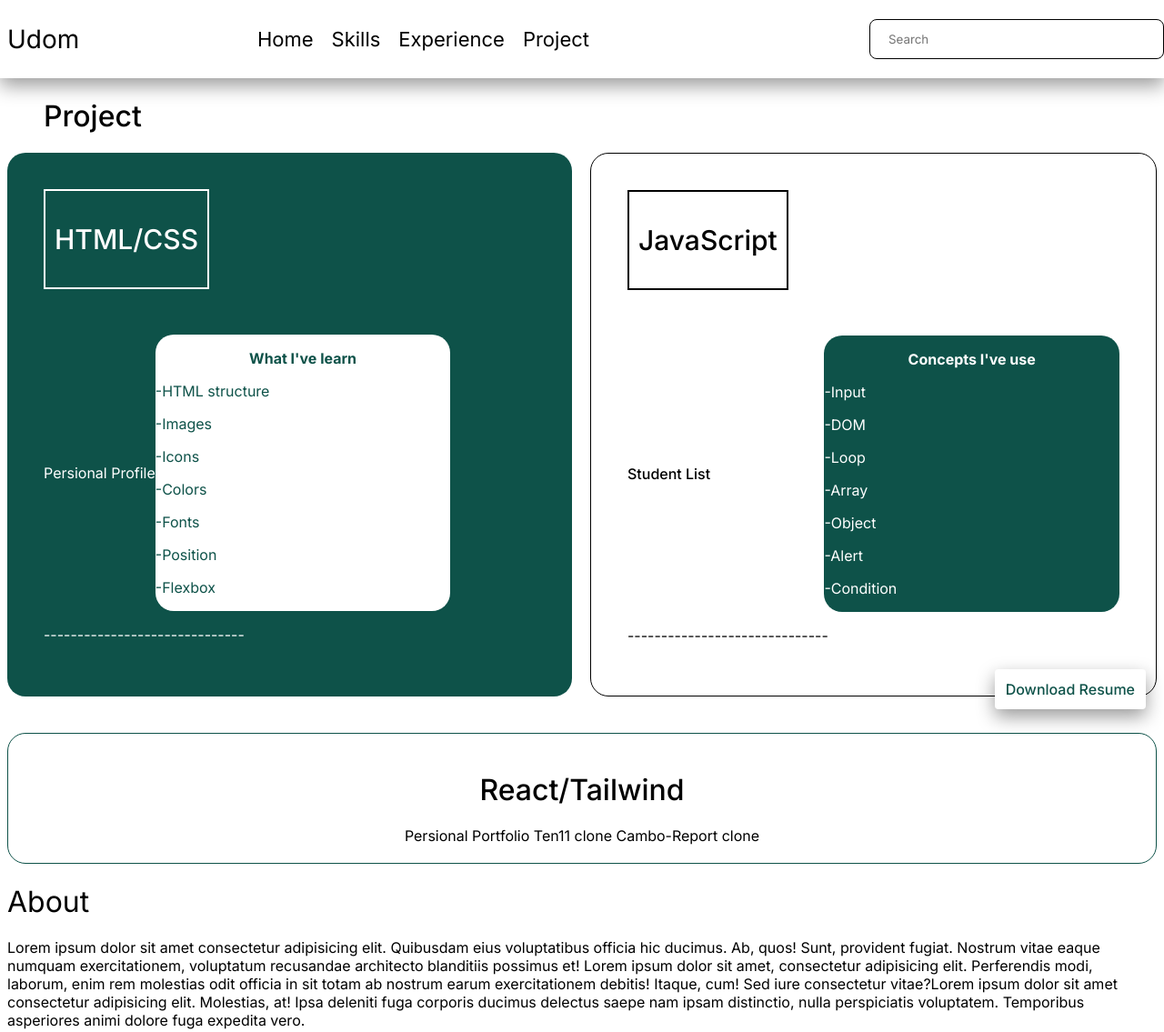
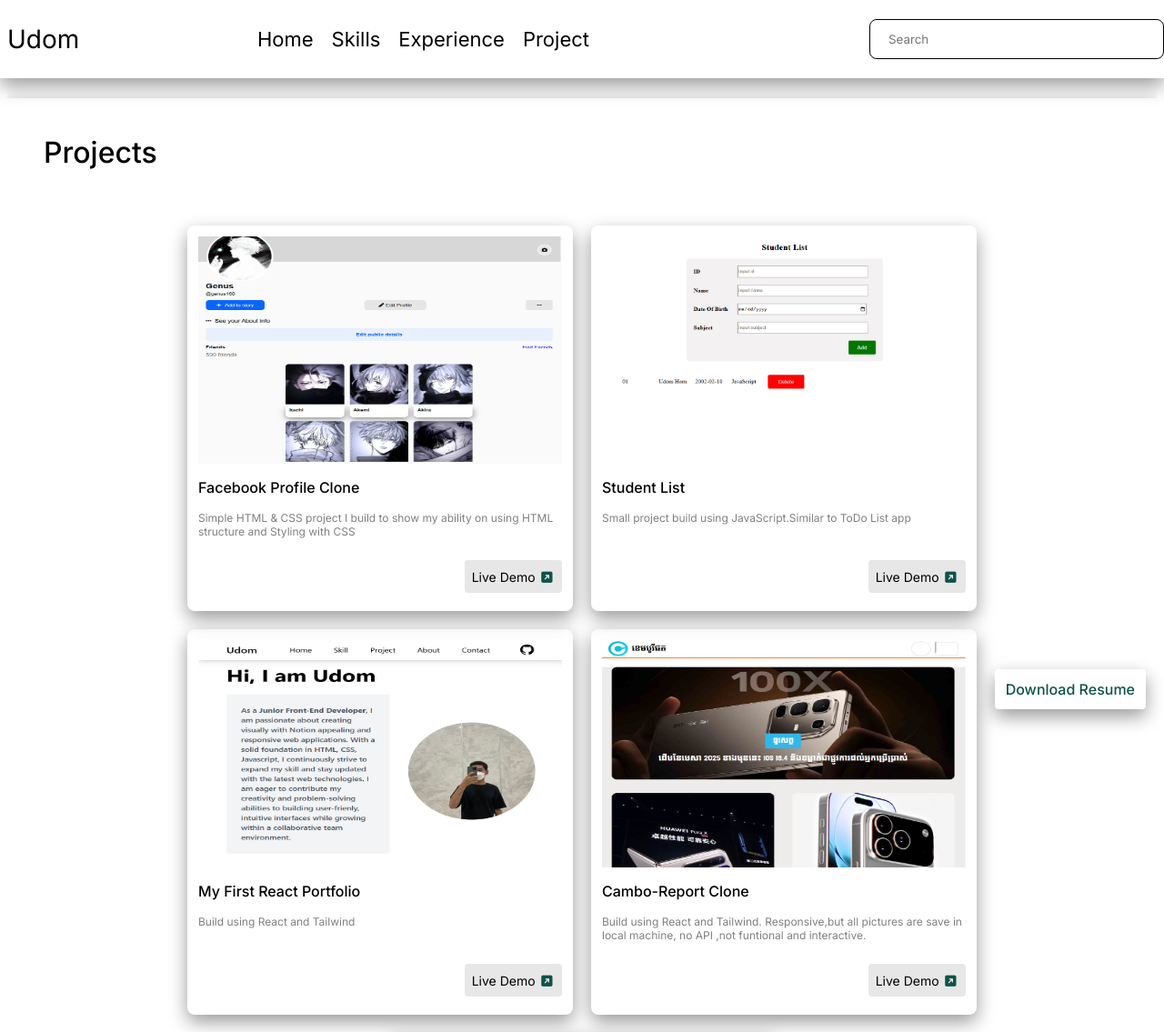
Before and after one commit to UdomHorn/Portfolio2026, a plain HTML site: page project.html in a window 1280 px wide. Shown: the top 1135 px of the page at 91% size. Drawn offline with Linux system fonts and the light colour scheme; a web font is replaced by a local one.

Commit message:
rework on project section

```diff
--- a/project.html
+++ b/project.html
@@ -47,78 +47,88 @@
 
      <!-- Project -->
 
-     <div class="project-container">
-      <div>
-        <h1>Project</h1>
-      </div>
+    <!-- Project -->
 
-      <div class="project">
-        <div class="project-left">
-          <div class="project-title-left">
-            <h2>HTML/CSS</h2>
+    <div class="project-container">
+      <h1>Projects</h1>
+
+      <div class="project-content">
+
+        <div class="project">
+          <div class="images">
+            <img src="image/facebook.jpg" alt="">
           </div>
-          <div class="project-item-left">
-            <div class="project-content">
-              <div class="project-content-left"><a href="https://facebook-kappa-steel.vercel.app/">Persional Profile</a>
-              </div>
-              <div class="project-content-right">
-                <p>What I've learn</p>
-                <p>-HTML structure</p>
-                <p>-Images</p>
-                <p>-Icons</p>
-                <p>-Colors</p>
-                <p>-Fonts</p>
-                <p>-Position</p>
-                <p>-Flexbox</p>
-              </div>
+          <div class="project-detail">
+            <p class="project-title">Facebook Profile Clone</p>
+            <p class="text-detail">Simple HTML & CSS project I build to show my ability on using HTML structure and Styling with CSS</p>
+
+            <div class="demo">
+              <a href="https://facebook-kappa-steel.vercel.app/"> Live Demo <i class="fa-solid fa-square-arrow-up-right"></i></a>
             </div>
-            <p>------------------------------</p>
           </div>
+        </div>
 
+        <div class="project">
+          <div class="images">
+            <img src="image/studentlist.png" alt="">
+          </div>
+          <div class="project-detail">
+            <p class="project-title">Student List</p>
+            <p class="text-detail">Small project build using JavaScript.Similar to ToDo List app</p>
+
+            <div class="demo">
+              <a href="https://student-list-drab.vercel.app/"> Live Demo <i class="fa-solid fa-square-arrow-up-right"></i></a>
+            </div>
+          </div>
         </div>
-        <div class="project-right">
-          <div class="project-title-right">
-            <h2>JavaScript</h2>
+
+        <div class="project">
+          <div class="images">
+            <img src="image/portfolio.jpg" alt="">
           </div>
-          <div class="project-item-right">
-            <div class="project-content">
-              <div class="project-content-javascript-left"><a href="https://student-list-drab.vercel.app/">Student
-                  List</a></div>
-              <div class="project-content-javascript-right">
-                <p>Concepts I've use</p>
-                <p>-Input</p>
-                <p>-DOM</p>
-                <p>-Loop</p>
-                <p>-Array</p>
-                <p>-Object</p>
-                <p>-Alert</p>
-                <p>-Condition</p>
-              </div>
+          <div class="project-detail">
+            <p class="project-title">My First React Portfolio</p>
+            <p class="text-detail">Build using React and Tailwind </p>
+
+            <div class="demo">
+              <a href="https://portfolio-genus-projects.vercel.app/"> Live Demo <i class="fa-solid fa-square-arrow-up-right"></i></a>
             </div>
-            <p>------------------------------</p>
           </div>
-          <!-- <div class="project-item-right">
-            <a href="https://student-list-drab.vercel.app/">Student List</a>
-          </div> -->
         </div>
-      </div>
 
-      <div class="project-react">
-        <div class="project-react-content">
-          <h1>React/Tailwind</h1>
-          <a href="https://portfolio-genus-projects.vercel.app/">Persional Portfolio</a>
-          <a href="https://ten11-kappa.vercel.app/">Ten11 clone</a>
-          <a href="https://cambo-report.vercel.app/">Cambo-Report clone</a>
+        <div class="project">
+          <div class="images">
+            <img src="image/cambo-report.jpg" alt="">
+          </div>
+          <div class="project-detail">
+            <p class="project-title">Cambo-Report Clone</p>
+            <p class="text-detail">Build using React and Tailwind. Responsive,but all pictures are save in local machine,  no API ,not funtional and interactive.</p>
+
+            <div class="demo">
+              <a href="https://cambo-report.vercel.app/"> Live Demo <i class="fa-solid fa-square-arrow-up-right"></i></a>
+            </div>
+          </div>
         </div>
+
+        <div class="project">
+          <div class="images">
+            <img src="image/ten11.jpg" alt="">
+          </div>
+          <div class="project-detail">
+            <p class="project-title">Ten11 Clone</p>
+            <p class="text-detail">Build using React and Tailwind. Responsive,but all pictures are save in local machine,  no API ,not funtional and interactive</p>
+
+            <div class="demo">
+              <a href="https://ten11-kappa.vercel.app/"> Live Demo <i class="fa-solid fa-square-arrow-up-right"></i></a>
+            </div>
+          </div>
+        </div>
+
+
       </div>
     </div>
 
 
-    <div class="about">
-      <h1>About</h1>
-      <p>Lorem ipsum dolor sit amet consectetur adipisicing elit. Quibusdam eius voluptatibus officia hic ducimus. Ab, quos! Sunt, provident fugiat. Nostrum vitae eaque numquam exercitationem, voluptatum recusandae architecto blanditiis possimus et! Lorem ipsum dolor sit amet, consectetur adipisicing elit. Perferendis modi, laborum, enim rem molestias odit officia in sit totam ab nostrum earum exercitationem debitis! Itaque, cum! Sed iure consectetur vitae?Lorem ipsum dolor sit amet consectetur adipisicing elit. Molestias, at! Ipsa deleniti fuga corporis ducimus delectus saepe nam ipsam distinctio, nulla perspiciatis voluptatem. Temporibus asperiores animi dolore fuga expedita vero.</p>
-
-    </div>
   </div>
     <div class="footer">
       <p>UdomHorn @2026</p>
--- a/style.css
+++ b/style.css
@@ -154,7 +154,7 @@ input {
   /* margin-bottom: 40px; */
 }
 
-.image {
+.image-profile {
   width: 30%;
   height: 100%;
   /* background-image: url("image/udom.jpg");
@@ -163,7 +163,7 @@ input {
 
 }
 
-.image img {
+.image-profile img {
   width: 100%;
   height: 100%;
   object-fit: cover;
@@ -236,6 +236,7 @@ button {
 
 .icon-border:hover {
   transform: scale(0.95);
+  background-color: rgba(209, 208, 208, 0.801);
 }
 
 i {
@@ -244,7 +245,8 @@ i {
 }
 
 .experience-skill {
-  /* width: 100%; */
+  width: 100%;
+  height: 100%;
   display: flex;
   /* justify-content: space-around; */
   /* margin-top: 20px; */
@@ -304,153 +306,96 @@ i {
 
 .project-container {
   width: 100%;
-  /* color: black; */
-  /* background-color: red; */
-  /* padding:40px; */
+  /* height: 100vh; */
   margin-top: 100px;
-  /* box-shadow: 0 8px 20px rgba(0,0,0,0.2); */
-}
-
-.project-container h1 {
-  color: black;
-  font-weight: 500;
-  padding: 0 40px;
-}
-
-.project-content {
-  display: flex;
-  align-items: center;
-  /* background-color: green; */
-}
-
-
-
-.project-content-right {
-  background-color: white;
-  color: rgb(14, 82, 73);
-  width: 60%;
-  border-radius: 20px;
-  /* padding-left: 20px; */
+  background-color: rgba(255, 255, 255, 0.15);
+  backdrop-filter: blur(10px);
+  box-shadow: 0 8px 20px rgba(0, 0, 0, 0.4);
 
 }
 
-.project-content-right p {
-  color: rgb(14, 82, 73);
+.project-container h1{
+  color:black;
+  font-weight: 500;
+  padding:40px;
+
+
+}
+.project-content{
+  display: flex;
+  flex-wrap: wrap;
+  gap:20px;
+  justify-content: center;
+}
+.project{
+  width: 400px;
+  height: 400px;
+  padding:12px;
+  /* background-color: rgba(95, 95, 95, 0.15); */
+  backdrop-filter: blur(10px);
+  box-shadow: 0 8px 20px rgba(0, 0, 0, 0.4);
+  border-radius: 8px;
+  /* background-color: red; */
+  /* margin:8px; */
+  transition-duration: 0.3s;
 }
 
-.project-content-right p:first-child {
-  /* color:black; */
-  font-weight: bold;
-  text-align: center;
-  /* padding-left: -20px; */
-  /* background-color: red; */
+.project:hover{
+  transform: scale(0.95);
+}
+.images{
+  background-color: green;
+  /* padding: 8px; */
+  /* margin: 8px; */
+  border-radius: 8px;
+  height: 250px;
+  /* border-radius: 8px; */
+  /* overflow: hidden; */
+  /* border:3px solid red; */
+  /* margin:8px; */
+}
+.images img{
+  width: 100%;
+  height: 100%;
+  /* object-fit:cover; */
+  /* border: 2px solid red; */
+}
+.project-detail{
+  width: 100%;
+  height: 150px;
+  /* background-color: blue; */
+  overflow: hidden;
+  position: relative;
+}
+.project-title{
+  font-weight: 500;
+  color:black;
+}
+.text-detail{
+  font-size: 12px;
+  color:gray;
+
+}
+.demo{
+  position: absolute;
+  right: 0;
+  bottom:8px;
+  background-color: rgba(95, 95, 95, 0.15);
+  backdrop-filter: blur(10px);
+  /* box-shadow: 0 8px 20px rgba(0, 0, 0, 0.4); */
+  padding: 8px;
+  border-radius: 4px;
+  cursor: pointer;
+}
+.demo:hover{
+  background-color: rgba(56, 56, 56, 0.15);
 }
 
-.project-content-javascript-left a {
-  font-weight: 500;
-}
-
-.project-content-javascript-left {
-  /* background-color: rgb(14, 82, 73); */
-  color: black;
-  width: 40%;
-  /* background-color: rgb(172, 3, 3); */
-}
-
-.project-content-javascript-right {
-  background-color: rgb(14, 82, 73);
-  color: white;
-  /* color:rgb(14, 82, 73); */
-  width: 60%;
-  border-radius: 20px;
-  /* padding-left: 20px; */
+.demo a, .demo i{
+  /* color:black; */
+  font-size: 14px;
 
 }
-
-.project-content-javascript-right p:first-child {
-  /* color:black; */
-  font-weight: bold;
-  text-align: center;
-}
-
-/* .project-content-javascript-right p{
-  color:black;
-} */
-.project {
-  display: flex;
-  justify-content: space-between;
-  margin-top: 20px;
-  gap: 20px;
-
-}
-
-.project-left {
-
-  width: 50%;
-  background-color: rgb(14, 82, 73);
-  /* background-color: red; */
-  color: white;
-  border-radius: 20px;
-  padding: 40px;
-  border: none;
-  /* transition-duration: 0.3s; */
-}
-
-/* .project-left:hover{
-  transform: scale(0.95);
-  box-shadow: 0 8px 20px rgba(0,0,0,0.4);
-} */
-
-.project-left h2 {
-  color: white;
-  font-weight: 500;
-}
-
-.project-item-left a {
-  color: white;
-}
-
-.project-item-right a {
-  color: black;
-}
-
-.project-right {
-  width: 50%;
-  /* margin: 40px; */
-  padding: 40px;
-  color: black;
-
-  border-radius: 20px;
-  /* background-color: red; */
-  /* transition-duration: 0.2s; */
-
-}
-
-/*
-.project-right:hover{
-  transform: scale(0.95);
-  box-shadow: 0 8px 20px rgba(0,0,0,0.4);
-  border:1px solid white;
-} */
-.project-right h2 {
-  color: black;
-  font-weight: 500;
-}
-
-.list-project {
-  cursor: pointer;
-}
-
-.project-right {
-  width: 50%;
-  border: 1px solid black;
-  /* background-color: red; */
-  /* margin: 40px; */
-  /* padding:40px; */
-
-}
-
-
 .footer {
   background-color: black;
   color: white;
@@ -466,15 +411,21 @@ i {
     display: none;
   }
 
+  .project-container{
+    padding:0;
+  }
+
+  .project-container h1{
+    padding: 40px;
+  }
   .contact,
   .home-content,
   .experience-skill,
-  .project,
   .skill {
     display: block;
   }
 
-  .image {
+  .image-profile {
     width: 100%;
     /* object-fit: contain; */
   }
@@ -483,8 +434,6 @@ i {
 
   .experience,
   .skill-content,
-  .project-left,
-  .project-right,
   .contact {
     width: 80%;
     margin: auto;
@@ -492,9 +441,7 @@ i {
   }
 
   .skill-content,
-  .experience,
-  .project-left,
-  .project-right {
+  .experience {
     margin-top: 20px;
   }
 
@@ -520,7 +467,6 @@ i {
   .x {
     display: none;
   }
-
 }
 
 
@@ -535,102 +481,9 @@ i {
 
 .nav-bar-mobile {
   display: none;
-  /* background-color: rgba(255,255,255,0.15);
-  backdrop-filter: blur(10px); */
-  /* background-color: rgba(255,255,255,0.15);
-  backdrop-filter: blur(10px); */
-  /* box-shadow: 0 8px 20px rgba(0,0,0,0.4); */
+
 }
 
 .about {
   color: black;
 }
-
-.project-title-left {
-  color: white;
-  font-weight: 500;
-  border: 2px solid white;
-  padding: 10px;
-  display: inline-block;
-  margin-bottom: 50px;
-  font-size: 20px;
-}
-
-.project-title-right {
-  color: black;
-  font-weight: 500;
-  border: 2px solid black;
-  padding: 10px;
-  display: inline-block;
-  margin-bottom: 50px;
-  font-size: 20px;
-}
-
-.project-name-left a {
-  color: white;
-  /* border: 1px solid white; */
-  padding: 20px;
-  border-radius: 10px;
-  box-shadow: 0 8px 20px rgba(0, 0, 0, 0.4);
-}
-
-.project-name-left a:hover {
-  background-color: rgb(13, 71, 64)
-}
-
-.project-name-right a {
-  color: black;
-  /* border: 1px solid black; */
-  padding: 20px;
-  border-radius: 10px;
-  box-shadow: 0 8px 20px rgba(0, 0, 0, 0.4);
-}
-
-.project-name-right a:hover {
-  background-color: rgb(241, 240, 240);
-  /* color:white; */
-}
-
-
-
-
-.project-react {
-  text-align: center;
-  margin-top: 40px;
-  color: rgb(14, 82, 73);
-  border: 1px solid rgb(14, 82, 73);
-  border-radius: 20px;
-  padding: 20px;
-  /* transition-duration: 0.2s; */
-
-}
-
-/* .project-react:hover{
-  transform: scale(0.95);
-  box-shadow: 0 8px 20px rgba(0,0,0,0.4);
-  border:1px solid white;
-} */
-/* .project-react h1 {
-  color: rgb(14, 82, 73);
-} */
-.project-title-bottom {
-  color: rgb(14, 82, 73);
-  font-weight: 500;
-  border: 2px solid rgb(14, 82, 73);
-  padding: 10px;
-  display: inline-block;
-  margin-bottom: 50px;
-  font-size: 20px;
-}
-
-.project-name-bottom a {
-  box-shadow: 0 8px 20px rgba(0, 0, 0, 0.4);
-  color: rgb(14, 82, 73);
-  padding: 20px;
-  border-radius: 10px;
-  background-color: red;
-}
-
-.project-name-bottom a:hover {
-  background-color: rgb(241, 240, 240);
-}
```
Also changed, not shown: experience.html (+5 -8 lines), index.html (+70 -53 lines), skill.html (+1 -6 lines), image/cambo-report.jpg (added), image/facebook.jpg (added), image/portfolio.jpg (added), image/studentlist.png (added), image/ten11.jpg (added).
